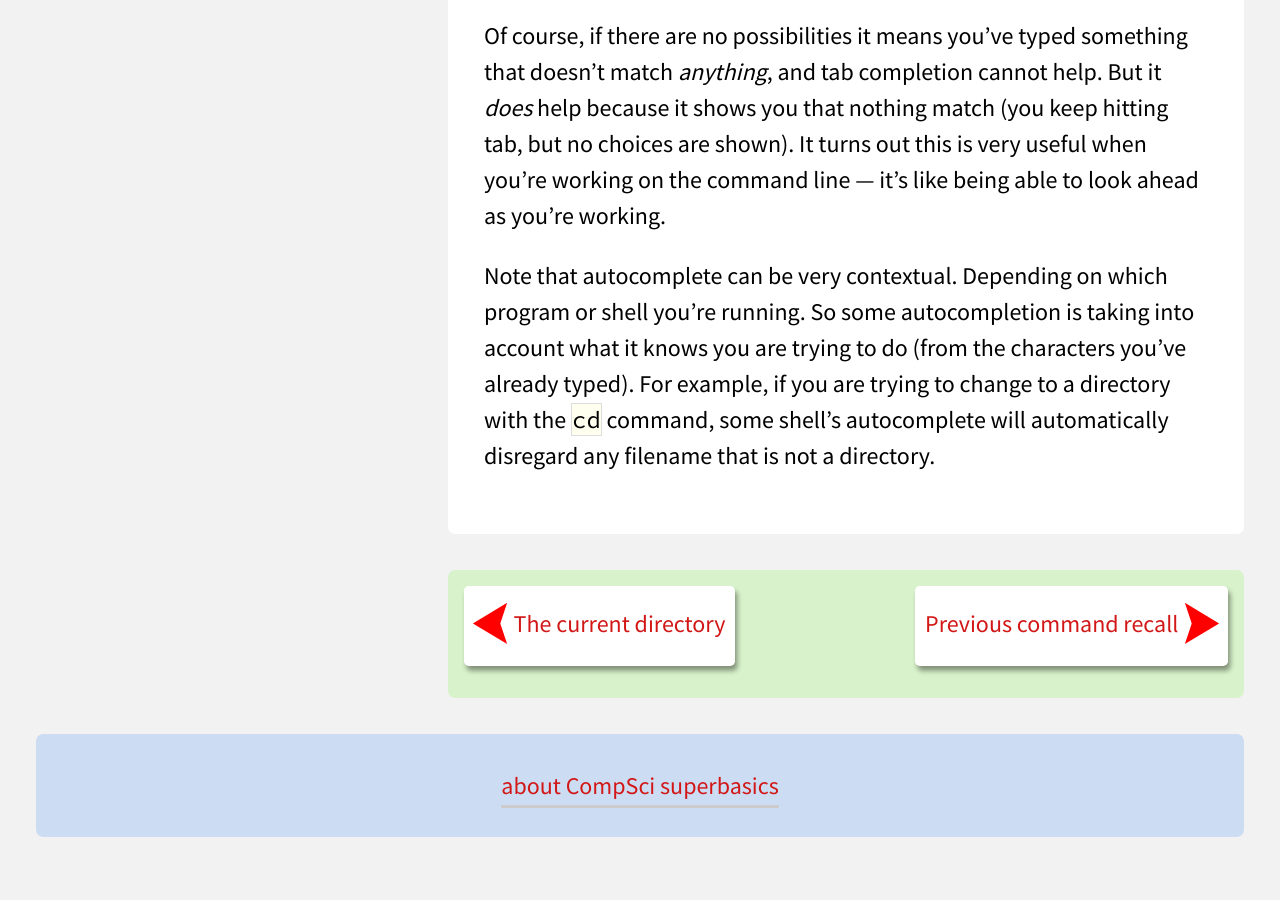
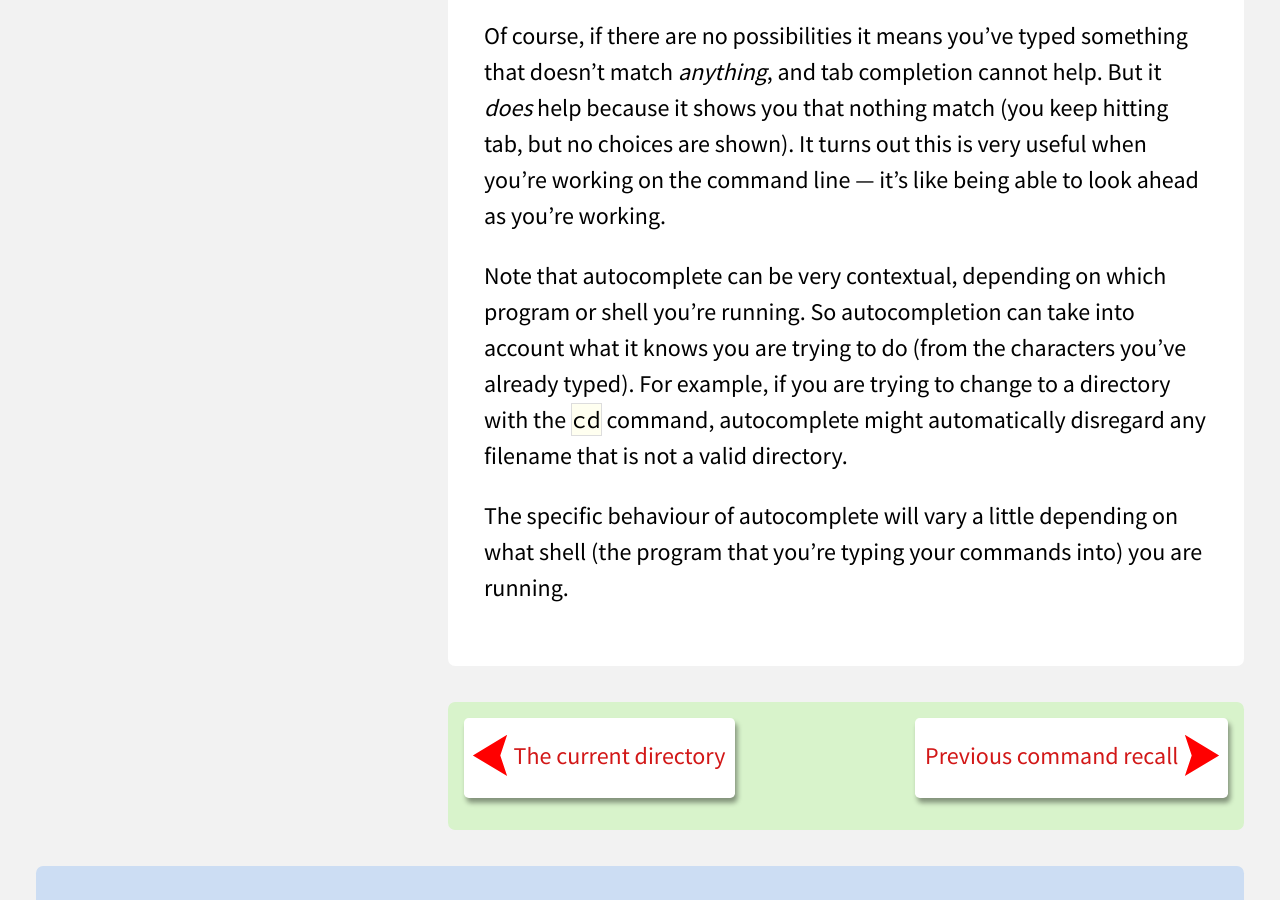
Before and after one commit to davewhiteland/compsci-superbasics, a Jekyll site: the page built from collections/_command-line/tab-completion.md, in a window 1280 px wide and 900 px high, scrolled down 1586 px. Built offline with Jekyll 4.4.1, drawn with Linux system fonts in a browser that asks for light colours; before the commit the page ends 2459 px from its top, so only the background shows below that.

Commit message:
clarify tab completion text

```diff
--- a/collections/_command-line/tab-completion.md
+++ b/collections/_command-line/tab-completion.md
@@ -47,9 +47,11 @@ because it shows you that nothing match (you keep hitting tab, but no choices
 are shown). It turns out this is very useful when you're working on the command
 line — it's like being able to look ahead as you're working.
 
-Note that autocomplete can be very contextual. Depending on which program or
-shell you're running. So some autocompletion is taking into account what it
+Note that autocomplete can be very contextual, depending on which program or
+shell you're running. So autocompletion can take into account what it
 knows you are trying to do (from the characters you've already typed). For
-example, if you are trying to change to a directory with the `cd` command, some
-shell's autocomplete will automatically disregard any filename that is not a
+example, if you are trying to change to a directory with the `cd` command, autocomplete might automatically disregard any filename that is not a valid
 directory.
+
+The specific behaviour of autocomplete will vary a little depending on what
+shell (the program that you're typing your commands into) you are running.
```
